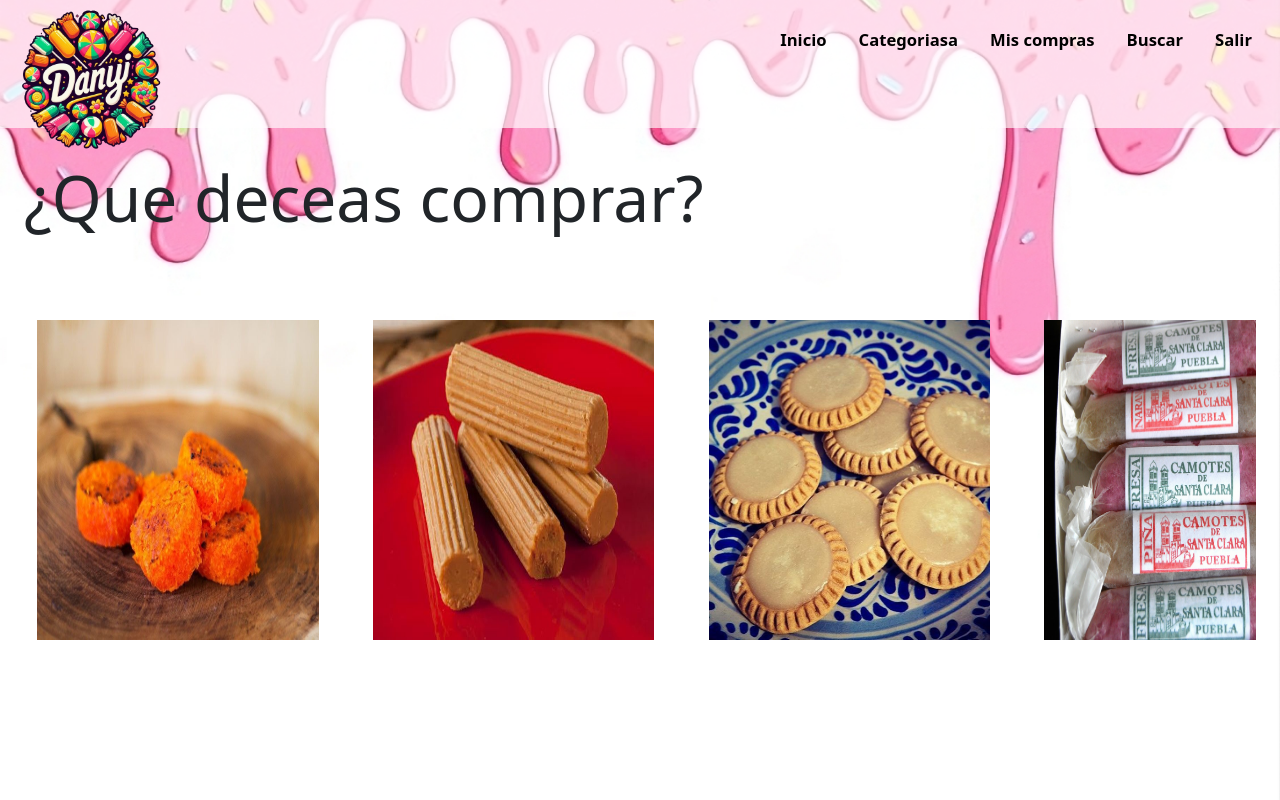
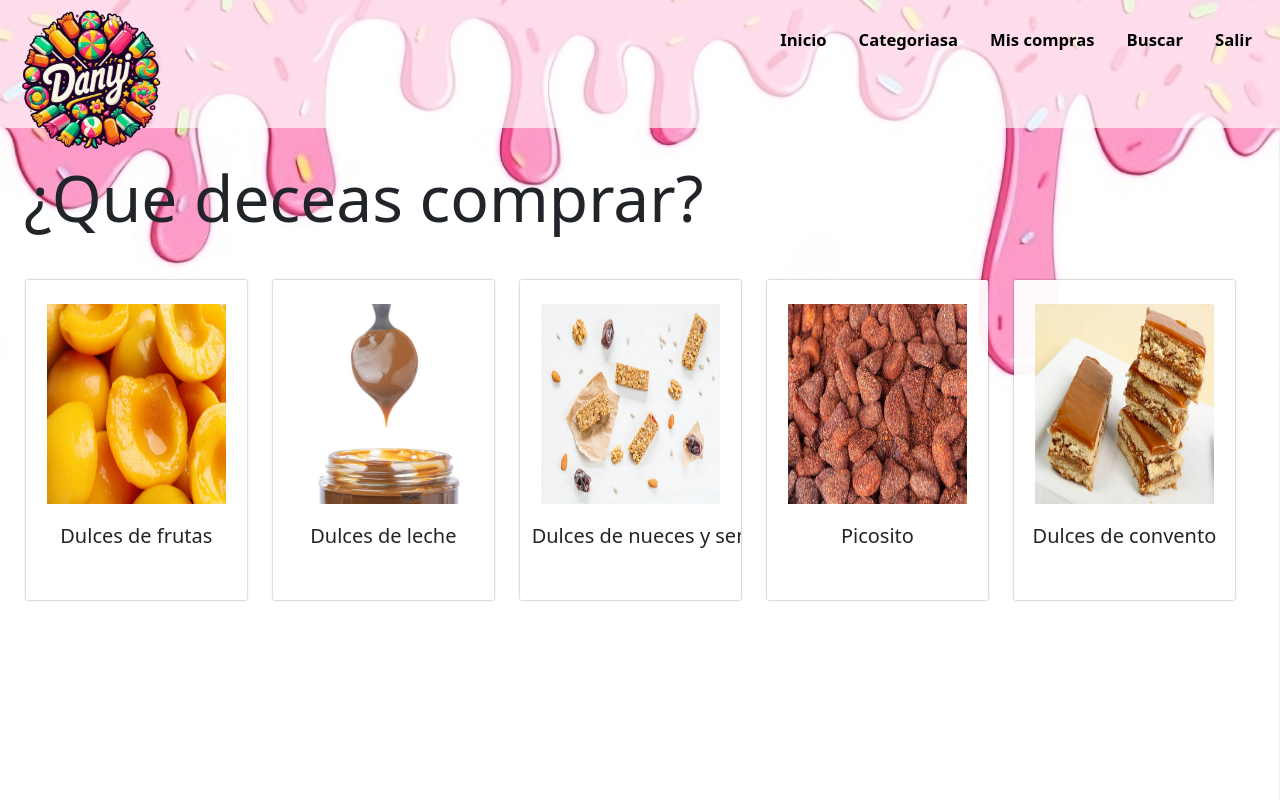
Before and after one commit to 1day123/DulceriaRA, a PHP site: page /Cliente/inicio.php in a window 1280 px wide. Run offline with PHP 8.4, Linux system fonts and the light colour scheme; some libraries are stand-ins or nearby versions.

Commit message:
novenocomit

```diff
--- a/Cliente/css/misestilos.css
+++ b/Cliente/css/misestilos.css
@@ -28,16 +28,14 @@
 
 
 
-      50% {
-        transform: rotate(360deg) translateY(10px); /* Mitad: rotación completa y traslación hacia abajo */
-      }
+
       100% {
-        transform: rotate(-720deg) translateY(0); /* Final: rotación doble y traslación de regreso */
+        transform: rotate(320deg) translateY(0); /* Final: rotación doble y traslación de regreso */
       }
 
     }
     #logo{
-        animation:desplazarlogo 2s ease-in  /* con alternate-reverse  comienza la animacion en el último paso y se mueve hacia atrás, luego hacia adelante por eso empieza con el 100%*/
+        animation:desplazarlogo 0.5s ease-in  /* con alternate-reverse  comienza la animacion en el último paso y se mueve hacia atrás, luego hacia adelante por eso empieza con el 100%*/
     }
 
 
@@ -337,24 +335,28 @@
 
     height: 100vh;
  }
+ /*
+estos estilos son de la primera forma de carusel
+
+
  #imagenes{
     width: 100%;
-    overflow: hidden;/*el overflow corta la imagen en caso que este mas larga que el contenedor*/
-    white-space: nowrap;/*white-space: nowrap hace que tengan un espacio entre la ultima imagen a lado de la penultima*/
+    overflow: hidden;/*el overflow corta la imagen en caso que este mas larga que el contenedor
+   white-space: nowrap;/*white-space: nowrap hace que tengan un espacio entre la ultima imagen a lado de la penultima
  }
  .imgcarrusel {
-     width: 22vw;
-     height: 40vh;
+     width: 17vw;
+     height: 25vh;
      margin-bottom: 20px;
-     margin-right: 25px;
-     margin-left: 25px;
+     margin-right: 12px;
+     margin-left: 12px;
      margin-top: 40vh;
      transition: transform 0.6s ease;
-     /* Agregar una transición suave */
+     /* Agregar una transición suave
  }
+ */
 #tituloi{
     position: fixed;
-
     margin-left: auto;
     margin-right: auto;
     top: 20vh;
@@ -364,6 +366,7 @@
 
 font-size: 5vw;
 }
+/*animacion de la pregunta de inicio*/
 @keyframes animar{
     0%{
         opacity: 0;
@@ -380,8 +383,35 @@ font-size: 5vw;
 
 }
 
- .imgcarrusel:hover {
+
+
+
+/*cartas de las imagenes*/
+.carta1{
+    position: relative;
+    text-align: center;
+    box-shadow: 0px 0px 2px rgba(0, 0, 0, 0.5);
+    background-color: #ffffffef;
+    width: 17.3vw;
+    height: 40vh;
+    margin-top: 35vh;
+    margin-left: 2vw;
+    border-radius: 2px;
+
+    overflow: hidden;/*el overflow corta la imagen en caso que este mas larga que el contenedor*/
+    white-space: nowrap;/*white-space: nowrap hace que tengan un espacio entre la ultima imagen a lado de la penultima*/
+
+   transition:  transform 0.3s ease;
+    /*ease Agregar una transición suave */
+}
+.carta1:hover {
     transform: scale(1.2);
+}
+#imgcard{
+    width: 14vw;
+    height: 25vh;
+    margin-bottom: 20px;
+    margin-top: 3vh;
 }
 
 @keyframes desplazar{
@@ -404,6 +434,6 @@ font-size: 5vw;
             transform: translateX(-300%); /* lo desplaza a la derecha */
         }
     }
-#imagenes img {
+   .carta1 {
         animation:desplazar 5s alternate-reverse /* con alternate-reverse  comienza la animacion en el último paso y se mueve hacia atrás, luego hacia adelante por eso empieza con el 100%*/
     }
--- a/Cliente/inicio.php
+++ b/Cliente/inicio.php
@@ -38,12 +38,42 @@
 
     </div>
     <div class="row">
+
+    <!--
         <section id="imagenes">
-            <img src="img/cocadas.jpg" alt="" class="imgcarrusel">
-            <img src="img/macarrones.jpg" alt="" class="imgcarrusel">
-            <img src="img/galletasc.jpg" alt="" class="imgcarrusel">
-            <img src="img/borrachos.jpg" alt="" class="imgcarrusel">
-        </section>
+                <img src="img/cocadas.jpg" alt="" class="imgcarrusel">
+                <img src="img/macarrones.jpg" alt="" class="imgcarrusel">
+                <img src="img/galletasc.jpg" alt="" class="imgcarrusel">
+                <img src="img/borrachos.jpg" alt="" class="imgcarrusel">
+                <img src="img/galletasc.jpg" alt="" class="imgcarrusel">
+                <img src="img/borrachos.jpg" alt="" class="imgcarrusel">
+         </section>
+     -->
+
+
+        <div class="carta1">
+        <img src="img/dulcedefruta.jpg" alt="" id="imgcard">
+        <h5>Dulces de frutas</h5>
+        </div>
+        <div class="carta1">
+        <img src="img/dulce de leche.jpg" alt="" id="imgcard">
+        <h5>Dulces de leche</h5>
+        </div>
+        <div class="carta1">
+        <img src="img/nuecesysemillas.jpg" alt="" id="imgcard">
+        <h5>Dulces de nueces y semillas</h5>
+        </div>
+        <div class="carta1">
+        <img src="img/picosito.jpg" alt="" id="imgcard">
+        <h5>Picosito</h5>
+        </div>
+        <div class="carta1">
+        <img src="img/Dulcesconvento.jpg" alt="" id="imgcard">
+        <h5>Dulces de convento</h5>
+        </div>
+
+
+
 
     </div>
 
--- a/index.php
+++ b/index.php
@@ -26,7 +26,7 @@
           <a class="nav-link" href="#">Categoriasa</a>
           <a class="nav-link" href="#">Mis compras</a>
           <a class="nav-link" href="#">Buscar</a>
-          <a  href="Cliente/iniciarsesion.php" id="botonregistrar">Registrar</a>
+          <a  href="Cliente/registrarse.php" id="botonregistrar">Registrar</a>
         </nav>
       </div>
     </div>
```
Also changed, not shown: Cliente/registrarse.php (+12 -2 lines), Cliente/img/Dulcesconvento.jpg (added), Cliente/img/dulce de leche.jpg (added), Cliente/img/dulcedefruta.jpg (added), Cliente/img/nuecesysemillas.jpg (added), Cliente/img/picosito.jpg (added). Lines whose indentation alone changed are shown as unchanged.
